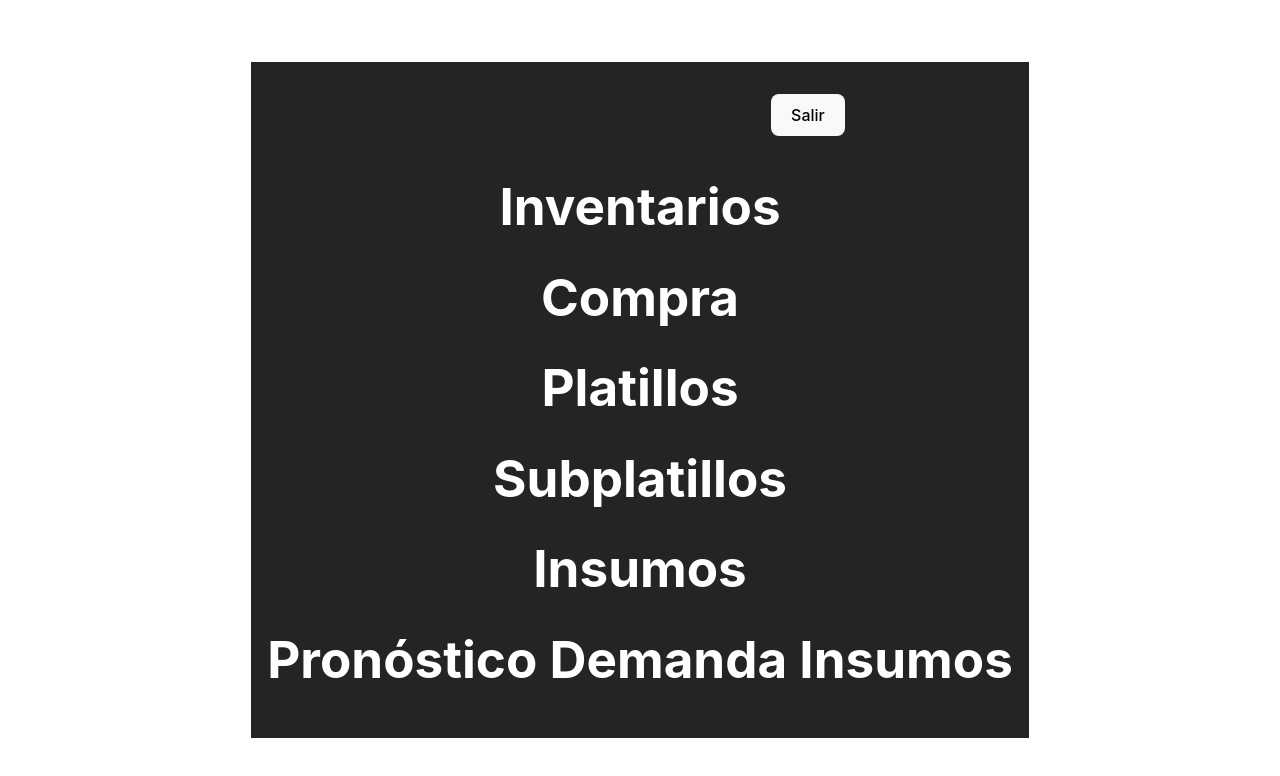
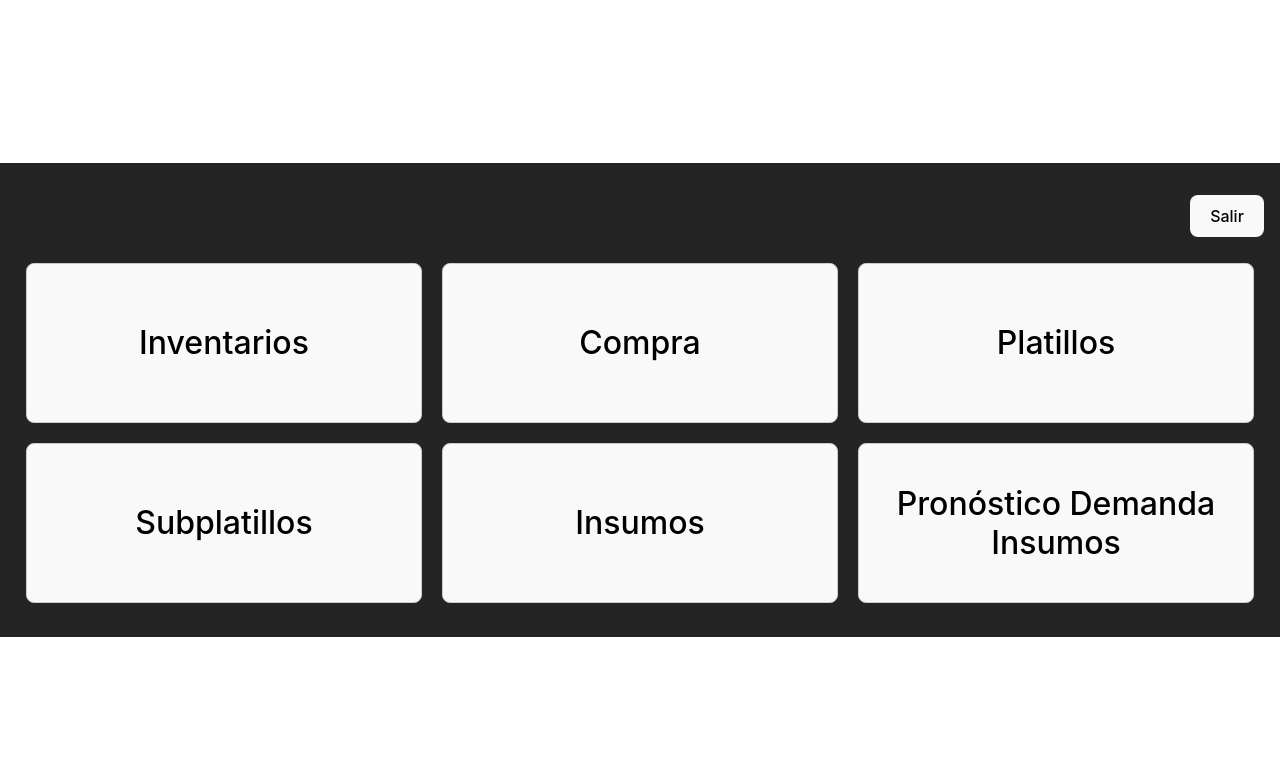
Before and after one commit to garciazapiain/admin-nectario, a Vue app in the folder frontend/: page / in a window 1280 px wide. Shown: the top 776 px of the page. Built offline with nearby package versions, Linux system fonts and the light colour scheme; sample sign-in values are in the browser's storage.

Commit message:
design changes

```diff
--- a/frontend/src/App.vue
+++ b/frontend/src/App.vue
@@ -45,15 +45,38 @@ const handleLogout = () => {
   </div>
 </template>
 
+<script>
+export default {
+  computed: {
+    isMainPageButtonVisible() {
+      return (
+        this.router.currentRoute.value.path !== "/" &&
+        this.router.currentRoute.value.path !== "/login"
+      );
+    },
+    isLogoutButtonVisible() {
+      return (
+        this.router.currentRoute.value.path !== "/login" &&
+        this.router.currentRoute.value.path !== "/register"
+      );
+    },
+  },
+  // other options...
+};
+</script>
+
 <style scoped>
 .buttonsTop {
   display: flex;
   justify-content: space-between;
 }
 .buttonWrapper {
-  flex-grow: 1;
   display: flex;
-  justify-content: center;
+  justify-content: space-between;
+}
+
+.buttonWrapper.justify-end {
+  justify-content: flex-end;
 }
 .main-page-button {
   position: static;
--- a/frontend/src/components/Home.vue
+++ b/frontend/src/components/Home.vue
@@ -37,15 +37,32 @@ onMounted(() => {
 </script>
 
 <template>
-  <div>
-    <h1 @click="handleClickInventario">Inventarios</h1>
-    <h1 @click="handleClickCompra">Compra</h1>
-    <h1 v-if="isAdmin" @click="handleClickPlatillo">Platillos</h1>
-    <h1 v-if="isAdmin" @click="handleClickSubplatillo">Subplatillos</h1>
-    <h1 v-if="isAdmin" @click="handleClickIngrediente">Insumos</h1>
-    <h1 v-if="isAdmin" @click="handleClickPronosticoDemandaInsumos">Pronóstico Demanda Insumos</h1>
+  <div class="button-container">
+    <button @click="handleClickInventario">Inventarios</button>
+    <button @click="handleClickCompra">Compra</button>
+    <button v-if="isAdmin" @click="handleClickPlatillo">Platillos</button>
+    <button v-if="isAdmin" @click="handleClickSubplatillo">Subplatillos</button>
+    <button v-if="isAdmin" @click="handleClickIngrediente">Insumos</button>
+    <button v-if="isAdmin" @click="handleClickPronosticoDemandaInsumos">
+      Pronóstico Demanda Insumos
+    </button>
   </div>
 </template>
 
 <style scoped>
+.button-container {
+  display: flex;
+  flex-wrap: wrap;
+}
+
+.button-container button {
+  flex: 1 0 25%; /* This will make each button take up 25% of the container's width, allowing for 4 items per row */
+  box-sizing: border-box;
+  margin: 10px;
+  padding: 10px;
+  height: 10rem;
+  font-size: 2rem;
+  border: 1px solid #ccc;
+  text-align: center;
+}
 </style>
```
